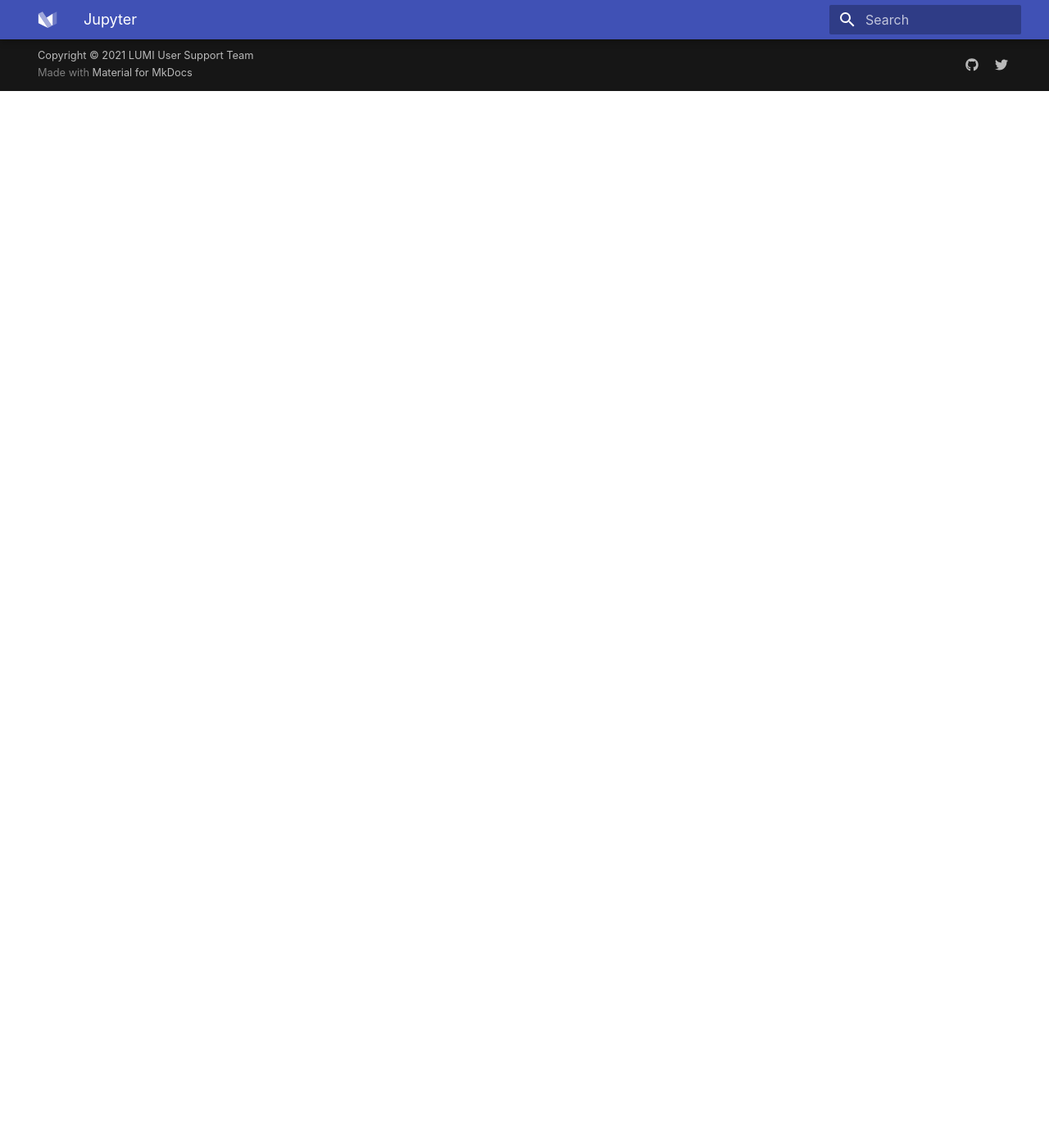
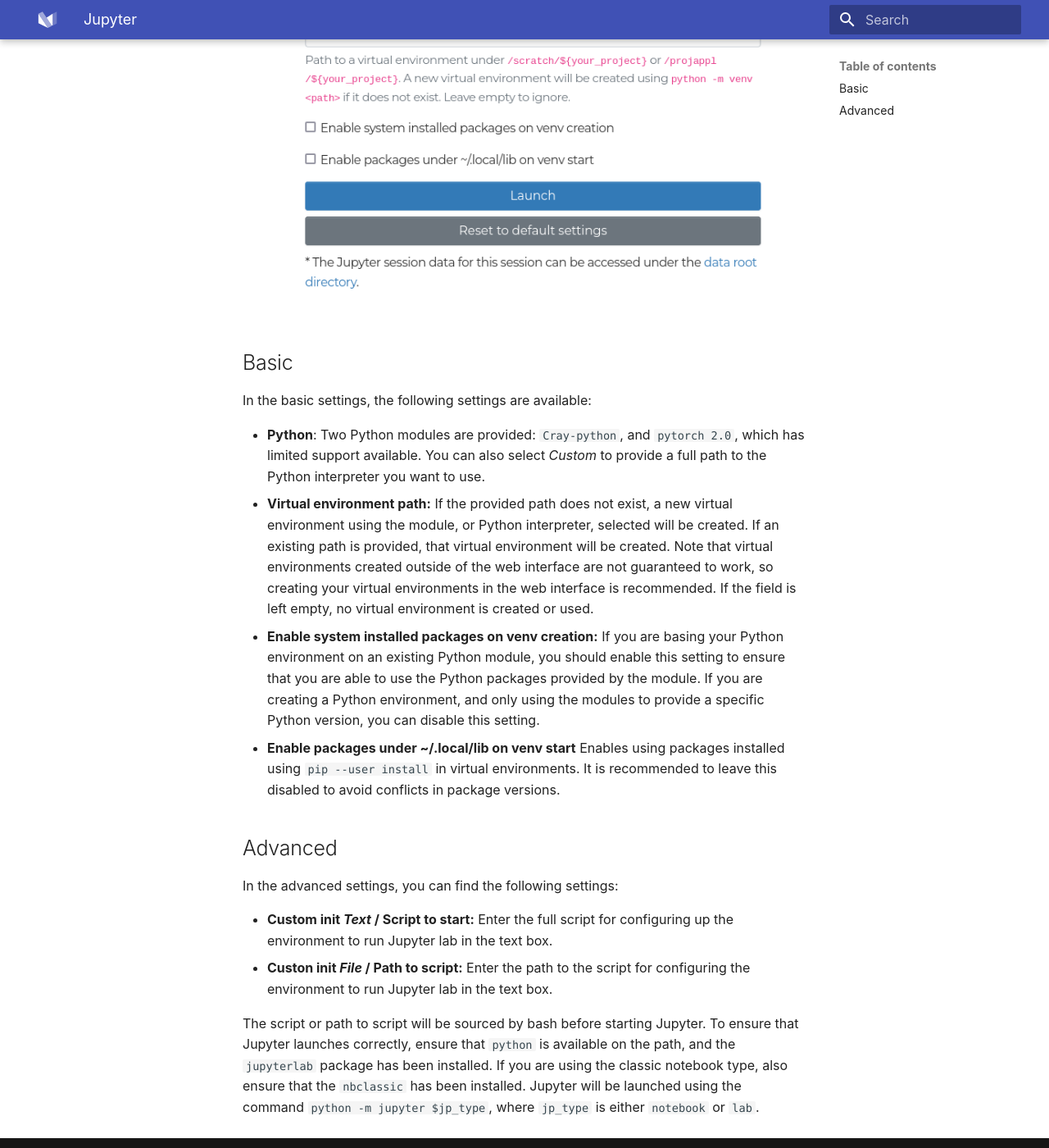
Before and after one commit to Lumi-supercomputer/lumi-userguide, an MkDocs documentation site: the page built from docs/runjobs/webui/jupyter.md, in a window 1280 px wide and 1400 px high, scrolled down 1421 px. Shown: the whole window at 82% size. Built offline with MkDocs 1.6.1 and Material for MkDocs 9.7.7, drawn with Linux system fonts in a browser that asks for light colours; before the commit the page ends 1532 px from its top, so only the background shows below that; some of the changed text lies outside the part shown.

Commit message:
Add web interface Jupyter docs

```diff
--- a/docs/runjobs/webui/jupyter.md
+++ b/docs/runjobs/webui/jupyter.md
@@ -1,4 +1,43 @@
+The Jupyter app launches a Jupyter Lab on a LUMI compute node, which you can access from the web interface.
+
+![](../../assets/images/wwwLumiJupyterResources.png)
+
+In the form you will be able to select.
+
+- **Jupyter type:** The notebook type that will be launched, either Notebook or Lab.
+    It is recommended to use _Lab_ as _Notebook_ is being deprecated.
+    If you do want to use _Notebook_, ensure that the Python environment you are using has the `nbclassic` package installed.
+- **Working directory:** The directory where your notebook file is stored.
+- **Basic or Advanced:** The _Basic_ setting allows you so use a Python module provided by the system, with either a virtual environment or user-installed packages to extend the module.
+    The _Advanced_ setting lets you set up the Python environment either using a script provided in the form, or a path to a script.
+    For more details about these, see the sections below.
+![](../../assets/images/wwwLumiJupyterSettings.png)
 
 
-![](../../assets/images/wwwLumiJupyterResources.png)
-![](../../assets/images/wwwLumiJupyterSettings.png)
+## Basic
+
+In the basic settings, the following settings are available:
+
+- **Python**: Two Python modules are provided: `Cray-python`, and `pytorch 2.0`, which has limited support available.
+    You can also select _Custom_ to provide a full path to the Python interpreter you want to use.
+- **Virtual environment path:** If the provided path does not exist, a new virtual environment using the module, or Python interpreter, selected will be created.
+    If an existing path is provided, that virtual environment will be created.
+    Note that virtual environments created outside of the web interface are not guaranteed to work, so creating your virtual environments in the web interface is recommended.
+    If the field is left empty, no virtual environment is created or used.
+- **Enable system installed packages on venv creation:** If you are basing your Python environment on an existing Python module, you should enable this setting to ensure that you are able to use the Python packages provided by the module.
+    If you are creating a Python environment, and only using the modules to provide a specific Python version, you can disable this setting.
+- **Enable packages under ~/.local/lib on venv start** Enables using packages installed using `pip --user install` in virtual environments.
+    It is recommended to leave this disabled to avoid conflicts in package versions.
+
+
+## Advanced
+
+In the advanced settings, you can find the following settings:
+
+- **Custom init _Text_ / Script to start:** Enter the full script for configuring up the environment to run Jupyter lab in the text box.
+- **Custon init _File_ / Path to script:** Enter the path to the script for configuring the environment to run Jupyter lab in the text box.
+
+The script or path to script will be sourced by bash before starting Jupyter.
+To ensure that Jupyter launches correctly, ensure that `python` is available on the path, and the `jupyterlab` package has been installed.
+If you are using the classic notebook type, also ensure that the `nbclassic` has been installed.
+Jupyter will be launched using the command `python -m jupyter $jp_type`, where `jp_type` is either `notebook` or `lab`.
```
